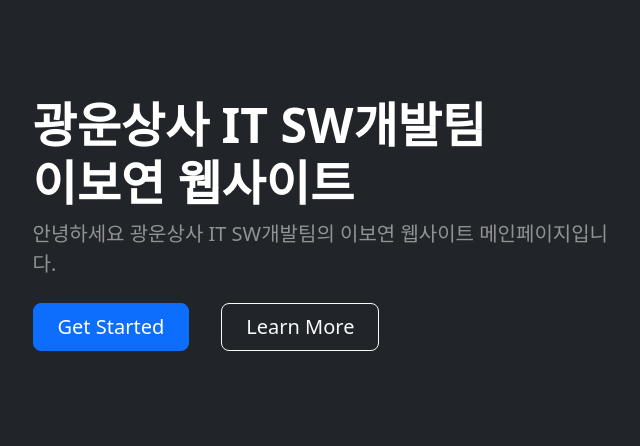
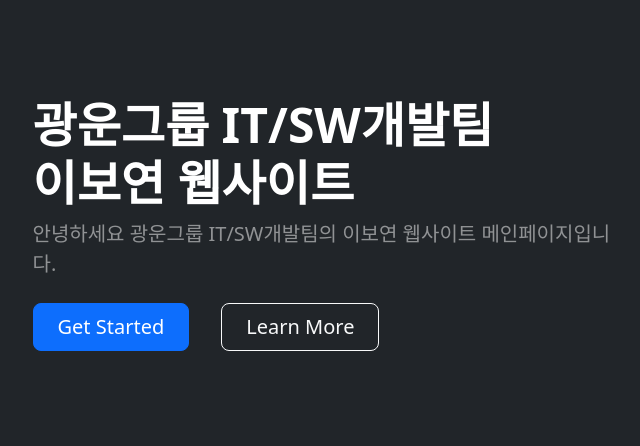
Before and after one commit to hamboger3/KWGR, a Django app: template templates/pages/mainpage.html in a window 1280 px wide. Shown: the part 56-502 px from the top of the page, without its empty margins (313-953 px from the left). Run offline with Django 5.2, Linux system fonts and the light colour scheme; the template is opened without the code that fills it, so the values that code supplies are empty; some libraries are stand-ins or nearby versions.

Commit message:
최종제출

```diff
--- a/templates/pages/mainpage.html
+++ b/templates/pages/mainpage.html
@@ -6,8 +6,8 @@
         <div class="row gx-5 align-items-center justify-content-center">
             <div class="col-lg-8 col-xl-7 col-xxl-6">
                 <div class="my-5 text-center text-xl-start">
-                    <h1 class="display-5 fw-bolder text-white mb-2">광운상사 IT SW개발팀<br>이보연 웹사이트</h1>
-                    <p class="lead fw-normal text-white-50 mb-4">안녕하세요 광운상사 IT SW개발팀의 이보연 웹사이트 메인페이지입니다.</p>
+                    <h1 class="display-5 fw-bolder text-white mb-2">광운그룹 IT/SW개발팀<br>이보연 웹사이트</h1>
+                    <p class="lead fw-normal text-white-50 mb-4">안녕하세요 광운그룹 IT/SW개발팀의 이보연 웹사이트 메인페이지입니다.</p>
                     <div class="d-grid gap-3 d-sm-flex justify-content-sm-center justify-content-xl-start">
                         <a class="btn btn-primary btn-lg px-4 me-sm-3" href="{% url 'accounts:signup' %}">Get Started</a>
                         <a class="btn btn-outline-light btn-lg px-4" href="{% url 'company_info' %}">Learn More</a>
```
